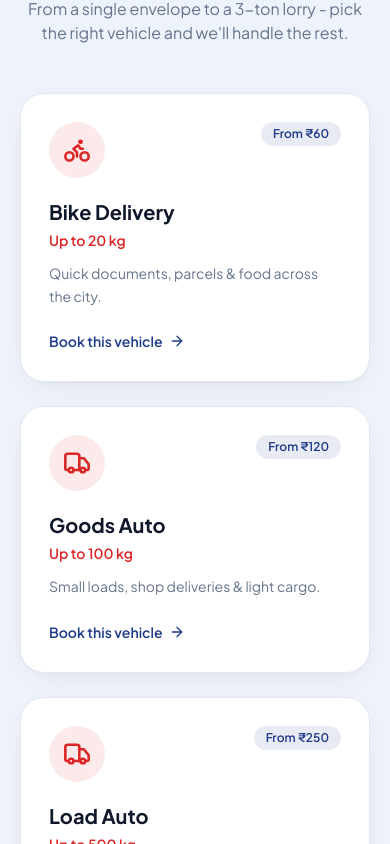
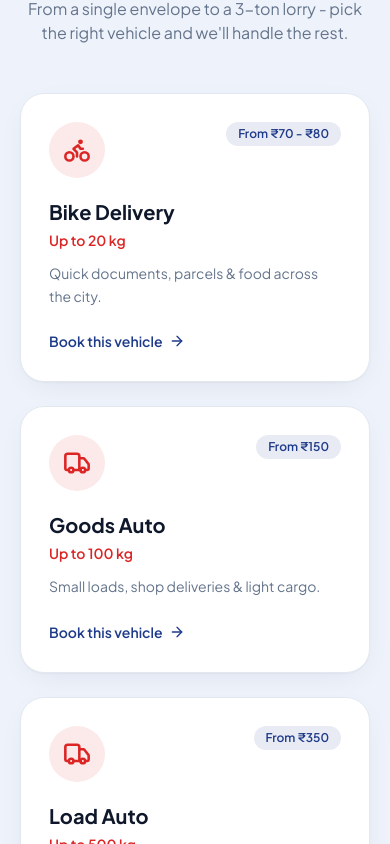
Before and after one commit to MohanPrasathSece/murugan-xpress-premium-logistics, a React (Vite) app: page / in a window 390 px wide. Shown: the part 3000-3844 px from the top of the page. Built offline with nearby package versions, Linux system fonts and the light colour scheme.

Commit message:
Update pricing and mobile layout for hidden fees

```diff
--- a/src/pages/HomePage.tsx
+++ b/src/pages/HomePage.tsx
@@ -292,12 +292,12 @@ function About() {
 
 /* ---------- SERVICES ---------- */
 const SERVICES = [
-  { icon: Bike, name: "Bike Delivery", cap: "Up to 20 kg", desc: "Quick documents, parcels & food across the city.", price: "₹60" },
-  { icon: Truck, name: "Goods Auto", cap: "Up to 100 kg", desc: "Small loads, shop deliveries & light cargo.", price: "₹120" },
-  { icon: Truck, name: "Load Auto", cap: "Up to 500 kg", desc: "Medium loads, appliances & business stock.", price: "₹250" },
-  { icon: Truck, name: "Tempo", cap: "Up to 750 kg", desc: "Mid-size furniture, mini moves & commercial.", price: "₹350" },
-  { icon: Truck, name: "Mini Van", cap: "Up to 1 Ton", desc: "Household shifting & retail distribution.", price: "₹450" },
-  { icon: Truck, name: "Lorry", cap: "Up to 3 Ton", desc: "Heavy cargo, industrial loads & long-haul.", price: "₹900" },
+  { icon: Bike, name: "Bike Delivery", cap: "Up to 20 kg", desc: "Quick documents, parcels & food across the city.", price: "₹70 - ₹80" },
+  { icon: Truck, name: "Goods Auto", cap: "Up to 100 kg", desc: "Small loads, shop deliveries & light cargo.", price: "₹150" },
+  { icon: Truck, name: "Load Auto", cap: "Up to 500 kg", desc: "Medium loads, appliances & business stock.", price: "₹350" },
+  { icon: Truck, name: "Tempo", cap: "Up to 750 kg", desc: "Mid-size furniture, mini moves & commercial.", price: "" },
+  { icon: Truck, name: "Mini Van", cap: "Up to 1 Ton", desc: "Household shifting & retail distribution.", price: "" },
+  { icon: Truck, name: "Lorry", cap: "Up to 3 Ton", desc: "Heavy cargo, industrial loads & long-haul.", price: "" },
 ];
 
 function ServiceCard({ icon: Icon, name, cap, desc, price, delay }: { icon: React.ElementType; name: string; cap: string; desc: string; price: string; delay: number }) {
@@ -309,7 +309,7 @@ function ServiceCard({ icon: Icon, name, cap, desc, price, delay }: { icon: Reac
         <span className="grid h-14 w-14 place-items-center rounded-2xl bg-primary/10 text-primary transition-colors group-hover:bg-primary group-hover:text-white">
           <Icon className="h-7 w-7" strokeWidth={2.2} />
         </span>
-        <span className="rounded-full bg-navy/10 px-3 py-1 text-xs font-semibold text-navy">From {price}</span>
+        {price && <span className="rounded-full bg-navy/10 px-3 py-1 text-xs font-semibold text-navy">From {price}</span>}
       </div>
       <h3 className="mt-5 text-xl font-bold">{name}</h3>
       <div className="mt-1 text-sm font-semibold text-primary">{cap}</div>
@@ -373,12 +373,12 @@ function Categories() {
 
 /* ---------- PRICING ---------- */
 const PRICING = [
-  { v: "Bike", cap: "20 kg", min: "₹60", km: "5 KM", extra: "₹9" },
-  { v: "Passenger Auto", cap: "100 kg", min: "₹120", km: "5 KM", extra: "₹12" },
-  { v: "Load Auto", cap: "500 kg", min: "₹250", km: "8 KM", extra: "₹15" },
-  { v: "Tempo", cap: "750 kg", min: "₹350", km: "10 KM", extra: "₹17" },
-  { v: "Mini Van", cap: "1000 kg", min: "₹450", km: "12 KM", extra: "₹18" },
-  { v: "Lorry", cap: "3000 kg", min: "₹900", km: "20 KM", extra: "₹28" },
+  { v: "Bike", cap: "20 kg", min: "₹70 - ₹80", km: "5 KM", extra: "₹9" },
+  { v: "Passenger Auto", cap: "100 kg", min: "₹150", km: "5 KM", extra: "₹12" },
+  { v: "Load Auto", cap: "500 kg", min: "₹350", km: "8 KM", extra: "₹15" },
+  { v: "Tempo", cap: "750 kg", min: "-", km: "-", extra: "-" },
+  { v: "Mini Van", cap: "1000 kg", min: "-", km: "-", extra: "-" },
+  { v: "Lorry", cap: "3000 kg", min: "-", km: "-", extra: "-" },
 ];
 
 function Pricing() {
@@ -396,10 +396,22 @@ function Pricing() {
           <div className="grid gap-4 md:hidden">
             {PRICING.map((p, i) => (
               <div key={p.v} className="rounded-2xl border border-border bg-white p-5 shadow-sm transition-shadow hover:shadow-md">
-                <div className="flex items-center justify-between border-b border-border pb-3 mb-3">
+                <div className={`flex items-center justify-between ${p.min !== "-" ? "border-b border-border pb-3 mb-3" : "mb-2"}`}>
                   <div className="font-bold text-base">{p.v}</div>
-                  <div className="text-xl font-extrabold text-primary">{p.min}</div>
+                  {p.min !== "-" && <div className="text-xl font-extrabold text-primary">{p.min}</div>}
                 </div>
+
+                {p.min === "-" ? (
+                  <div className="flex items-center justify-between rounded-xl bg-orange-50/50 border border-orange-100 p-3">
+                    <div>
+                      <div className="text-[10px] text-muted-foreground uppercase tracking-wider mb-0.5 font-semibold">Capacity</div>
+                      <div className="text-sm font-bold text-foreground">{p.cap}</div>
+                    </div>
+                    <a href={`tel:${PHONE}`} className="inline-flex items-center gap-1.5 rounded-lg bg-orange-100 px-3 py-1.5 text-xs font-bold text-orange-700 transition hover:bg-orange-200">
+                      <Phone className="h-3.5 w-3.5" /> Call for Price
+                    </a>
+                  </div>
+                ) : (
                   <div className="grid grid-cols-2 gap-y-3 text-sm">
                     <div>
                       <div className="text-xs text-muted-foreground uppercase tracking-wide mb-0.5">Capacity</div>
@@ -411,9 +423,10 @@ function Pricing() {
                     </div>
                     <div>
                       <div className="text-xs text-muted-foreground uppercase tracking-wide mb-0.5">Extra KM</div>
-                    <div className="font-semibold">{p.extra}/km</div>
+                      <div className="font-semibold">{p.extra === "-" ? "-" : `${p.extra}/km`}</div>
                     </div>
                   </div>
+                )}
               </div>
             ))}
           </div>
@@ -438,7 +451,7 @@ function Pricing() {
                       <td className="px-6 py-5 text-muted-foreground">{p.cap}</td>
                       <td className="px-6 py-5 font-extrabold text-primary">{p.min}</td>
                       <td className="px-6 py-5 text-muted-foreground">{p.km}</td>
-                      <td className="px-6 py-5 font-semibold">{p.extra}/km</td>
+                      <td className="px-6 py-5 font-semibold">{p.extra === "-" ? "-" : `${p.extra}/km`}</td>
                     </tr>
                   ))}
                 </tbody>
@@ -548,7 +561,7 @@ function Coverage() {
         </div>
         <div className="relative">
           <div className="absolute -inset-10 -z-10 rounded-full bg-red-100/40 blur-3xl" />
-          <img src={tnMap} alt="Tamil Nadu coverage map" width={1024} height={1024} loading="lazy" className="mx-auto w-full max-w-md" />
+          <img src={tnMap} alt="Tamil Nadu coverage map" width={1024} height={1024} loading="lazy" className="mx-auto w-full max-w-xl" />
         </div>
       </div>
     </section>
```
Lines whose indentation alone changed are shown as unchanged.
